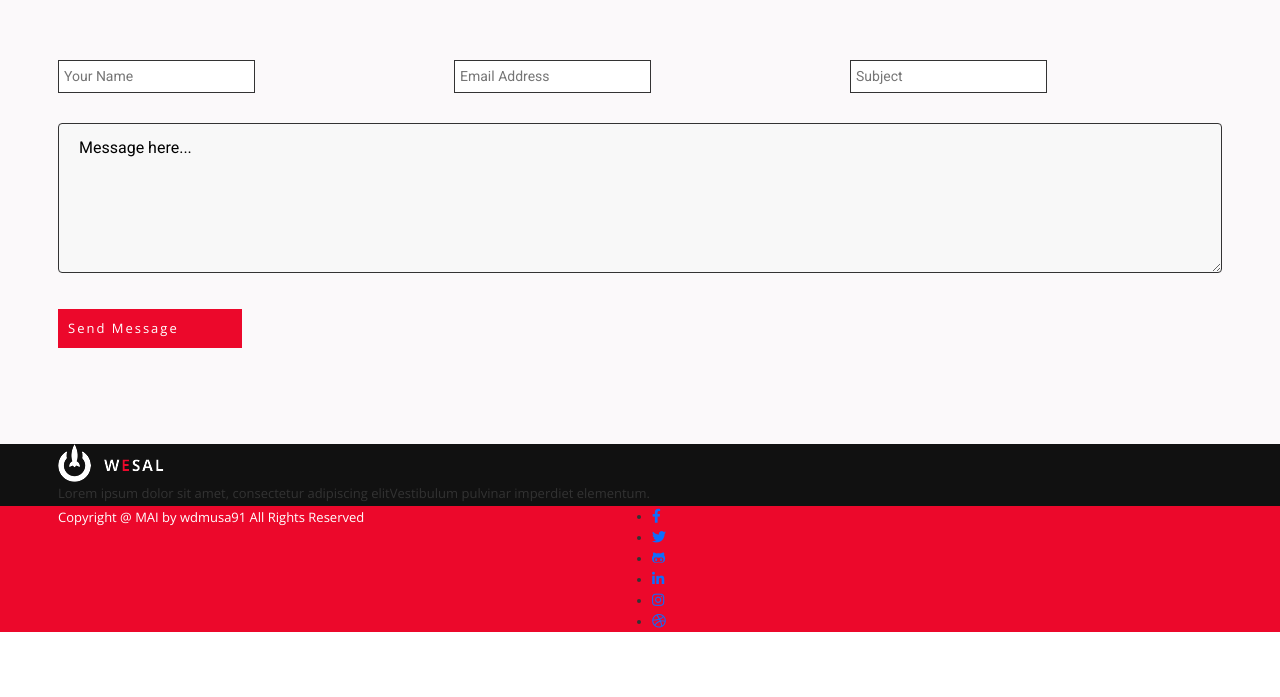
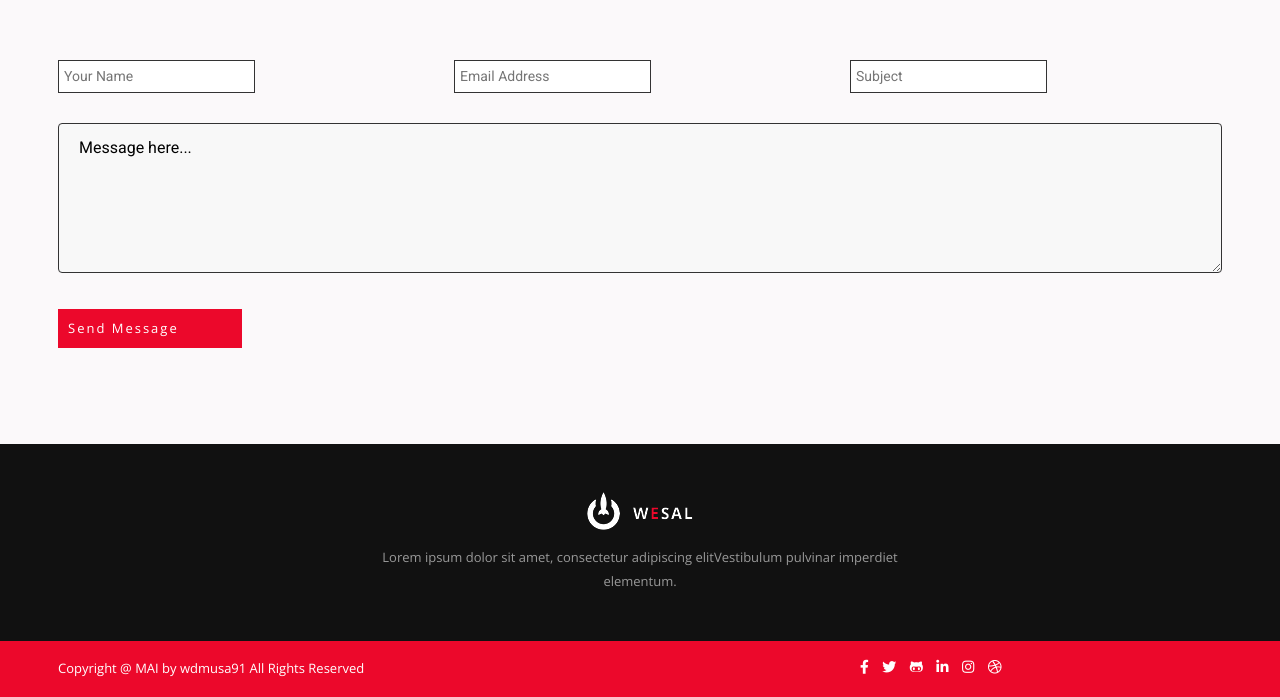
Before and after one commit to munabhandari/wesel-corporate-site-recreated, a plain HTML site: page index.html in a window 1280 px wide. Shown: the part 5176-5873 px from the top of the page. Before the commit the page ends 5808 px from the top, so only its background shows below. Drawn offline with nearby package versions, Linux system fonts and the light colour scheme.

Commit message:
footer part nearly completed

```diff
--- a/index.html
+++ b/index.html
@@ -462,21 +462,21 @@
     <footer>
         <div class="footer-top">
             <div class="container">
-                <div class="content">
+                <div class="content py-5 text-center">
                     <img src="images/footer-logo.png" alt="footer-logo">
-                    <p>Lorem ipsum dolor sit amet, consectetur adipiscing elitVestibulum
-                        pulvinar imperdiet elementum. </p>
+                    <p class="col-md-6 offset-md-3 pt-3">Lorem ipsum dolor sit amet, consectetur adipiscing elitVestibulum
+                        pulvinar imperdiet elementum.</p>
                 </div>
             </div>
         </div>
-        <div class="footer-buttom">
+        <div class="footer-buttom py-3">
             <div class="container">
                 <div class="row">
-                <div class="col-md-6">
+                <div class="col-md-4">
                     <p>Copyright @ MAI by wdmusa91 All Rights Reserved</p>
                 </div>
 
-                <div class="col-md-6">
+                <div class="col-md-4 offset-md-4">
                     <div class="ul-cont">
                         <ul class="icons-groups">
                             <li><a href="/"><i class="fab fa-facebook-f"></i></a></li>
--- a/style/style.scss
+++ b/style/style.scss
@@ -292,7 +292,7 @@ body {
                                     display: inline-block;
                                     padding: 10px;
 
-                                    &:hover{
+                                    &:hover {
                                         color: $red;
                                     }
                                 }
@@ -308,15 +308,17 @@ body {
         }
 
         .our-prices {
-                .standard{
+            .standard {
                 text-align: center;
-                    .rate{
+
+                .rate {
                     color: $red;
                     font-size: 60px;
                     font-weight: 600;
                     font-family: 'Open Sans', sans-serif;
                 }
-                    a{
+
+                a {
                     border: 1px solid $red;
                     padding: 10px 39px;
                     display: block;
@@ -324,18 +326,22 @@ body {
                     font-size: 13px;
                     letter-spacing: 2px;
                     line-height: 1.8;
-                       &:hover{
+
+                    &:hover {
                         background-color: $red;
                         color: $white;
                     }
                 }
+
                 border-bottom: 4px solid $red;
-                    &:hover{
+
+                &:hover {
                     border-bottom: 4px solid $red;
                     transform: rotateY(10deg);
                     transition: 0.1s;
                 }
             }
+
             // & .col-last{
             //         border-bottom: 0;
             //         &:hover{
@@ -344,12 +350,15 @@ body {
             // }
         }
 
-        form{
+        form {
             background-color: $light-grey;
-            input[type=text], [type=email]{
+
+            input[type=text],
+            [type=email] {
                 padding: 5px 30px 5px 5px;
                 border: 1px solid $grey-dark;
             }
+
             textarea {
                 width: 100%;
                 height: 150px;
@@ -362,7 +371,7 @@ body {
                 margin: 30px 0px;
             }
 
-              input[type=btn]{
+            input[type=btn] {
                 padding: 10px;
                 background-color: $red;
                 color: $white;
@@ -371,7 +380,8 @@ body {
                 font-size: 13px;
                 letter-spacing: 2px;
                 font-weight: 400;
-                  &:hover{
+
+                &:hover {
                     opacity: 0.8;
                 }
             }
@@ -379,24 +389,41 @@ body {
         }
     }
 
-    footer{
-        .footer-top{
+    footer {
+        .footer-top {
             background-color: #111111;
+            p{
             color: #999999;
+            }
 
-            .content{
-                align-self: center;
+            .content {
                 font-family: 'Open Sans', sans-serif;
                 font-size: 13px;
                 line-height: 1.8;
+
             }
         }
 
-    .footer-buttom{
+        .footer-buttom {
             background-color: $red;
-         p{
+
+            p {
                 color: $white;
+            }
+            ul{
+                li{
+                    list-style: none;
+                    display: inline-block;
+                    padding-left: 10px;
+
+                    a{
+                        color: $white;
+                        &:hover{
+                            color: #666;
                         }
                     }
                 }
             }
+        }
+    }
+}
```
Also changed, not shown: style/style.css, 1 other file. Lines whose indentation alone changed are shown as unchanged.
